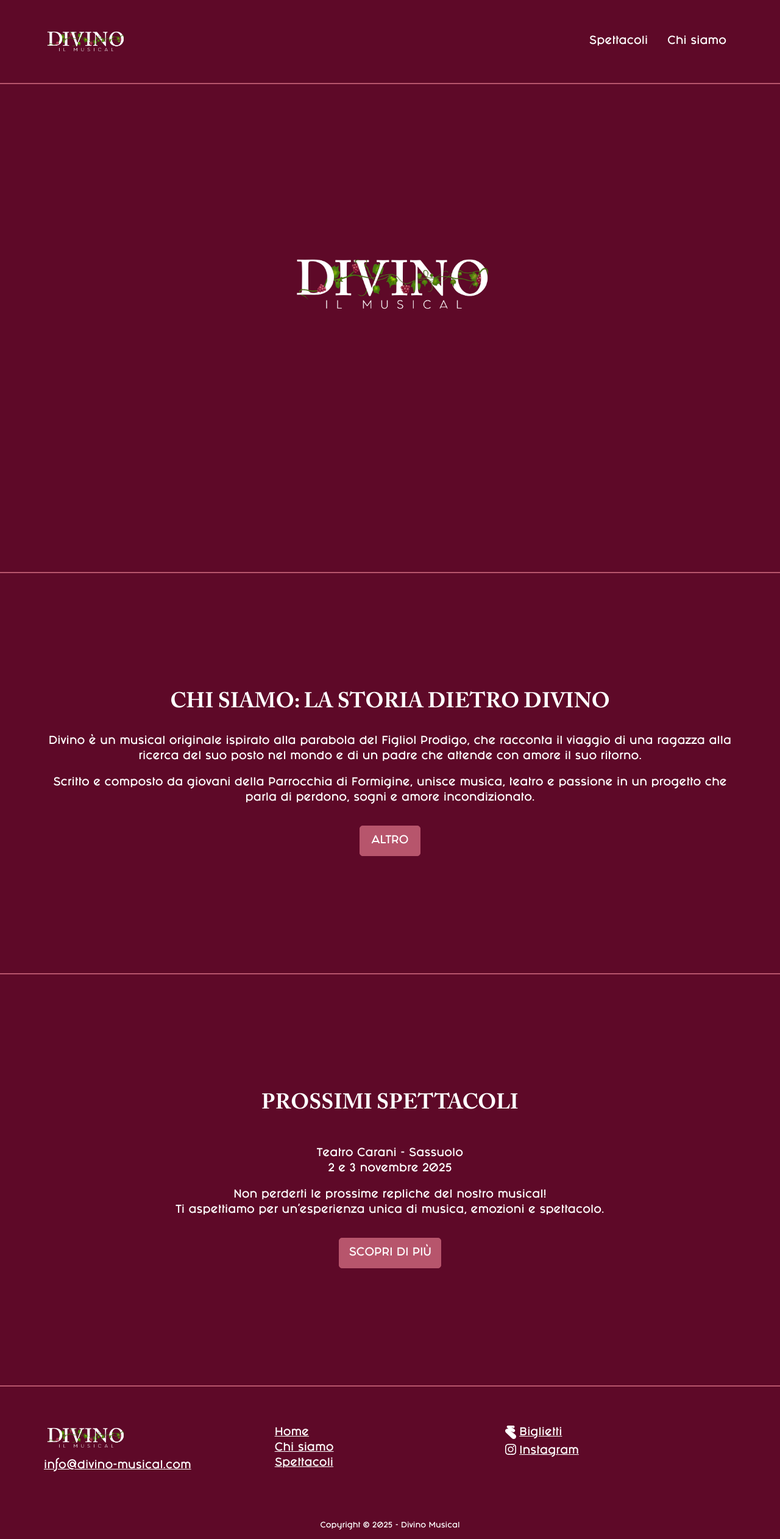
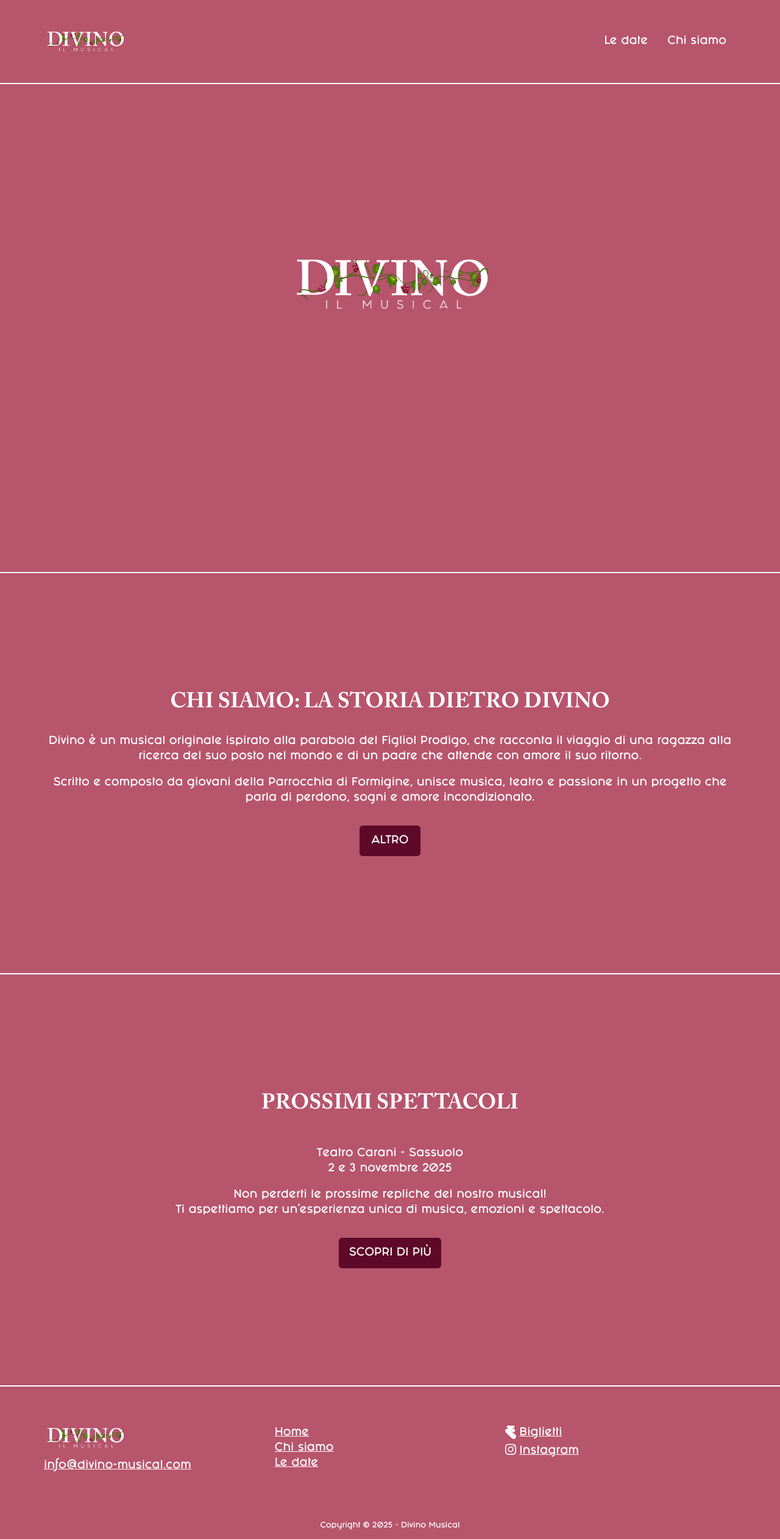
Before and after one commit to davideleo5/davideleo5.github.io, a React (Create React App) app: page / in a window 1280 px wide. Shown: the whole page at 61% size. Built offline with nearby package versions, Linux system fonts and the light colour scheme; a web font is replaced by a local one.

Commit message:
Cambiati colori

```diff
--- a/src/App.css
+++ b/src/App.css
@@ -6,7 +6,7 @@
     --color-rosino: #B7556C;
     --color-panna: #E4D6A3;
     --color-bianco: #FFFFFF;
-    --color-bg: var(--color-vinaccia);
+    --color-bg: var(--color-rosino);
     --color-text: var(--color-bianco);
     --color-subtext: var(--color-bianco);
 }
@@ -100,17 +100,17 @@ a {
 }
 
 a:hover {
-    color: var(--color-panna);
+    color: var(--color-vinaccia);
 }
 
 a:hover p {
-    color: var(--color-panna);
+    color: var(--color-vinaccia);
 }
 
 button, .button-link {
     align-items: center;
-    background-color: var(--color-rosino);
-    border: 1px solid var(--color-rosino);
+    background-color: var(--color-vinaccia);
+    border: 1px solid var(--color-vinaccia);
     border-radius: 5px;
     cursor: pointer;
     display: inline-flex;
--- a/src/components/navbar/Navbar.jsx
+++ b/src/components/navbar/Navbar.jsx
@@ -8,7 +8,7 @@ import './navbar.css';
 const Menu = () => (
   <>
     <Link to='/spettacoli' className={({ isActive }) => isActive ? "active-menu" : ""}>
-      Spettacoli
+      Le date
     </Link>
     <Link to='/chi-siamo' className={({ isActive }) => isActive ? "active-menu" : ""}>
       Chi siamo
--- a/src/components/separator/separator.css
+++ b/src/components/separator/separator.css
@@ -1,3 +1,3 @@
 .separator {
-    border-top: 2px solid var(--color-rosino);
+    border-top: 2px solid var(--color-bianco);
 }
--- a/src/components/tickets/Tickets.jsx
+++ b/src/components/tickets/Tickets.jsx
@@ -1,4 +1,3 @@
-import { Link } from "react-router-dom";
 import './tickets.css';
 
 const Tickets = () => {
--- a/src/containers/footer/Footer.jsx
+++ b/src/containers/footer/Footer.jsx
@@ -18,7 +18,7 @@ const Footer = () => {
         <div className='column column-2'>
           <p><Link to='/'>Home</Link></p>
           <p><Link to='/chi-siamo'>Chi siamo</Link></p>
-          <p><Link to='/spettacoli'>Spettacoli</Link></p>
+          <p><Link to='/spettacoli'>Le date</Link></p>
         </div>
         <div className='column column-3'>
           <a href="https://www.eventbrite.com/cc/divino-il-musical-teatro-carani-2-3-novembre-2025-4637423" target="_blank" rel="noopener noreferrer">
--- a/src/pages/ChiSiamo.jsx
+++ b/src/pages/ChiSiamo.jsx
@@ -8,7 +8,6 @@ export function ChiSiamo() {
         <Headroom>
           <Navbar />
         </Headroom>
-        <Separator />
         <Story />
         <Separator />
         <Footer />
--- a/src/pages/Shows.jsx
+++ b/src/pages/Shows.jsx
@@ -8,7 +8,6 @@ export function Shows() {
       <Headroom>
         <Navbar />
       </Headroom>
-      <Separator />
       <Tickets />
       <Separator />
       <Footer />
```
